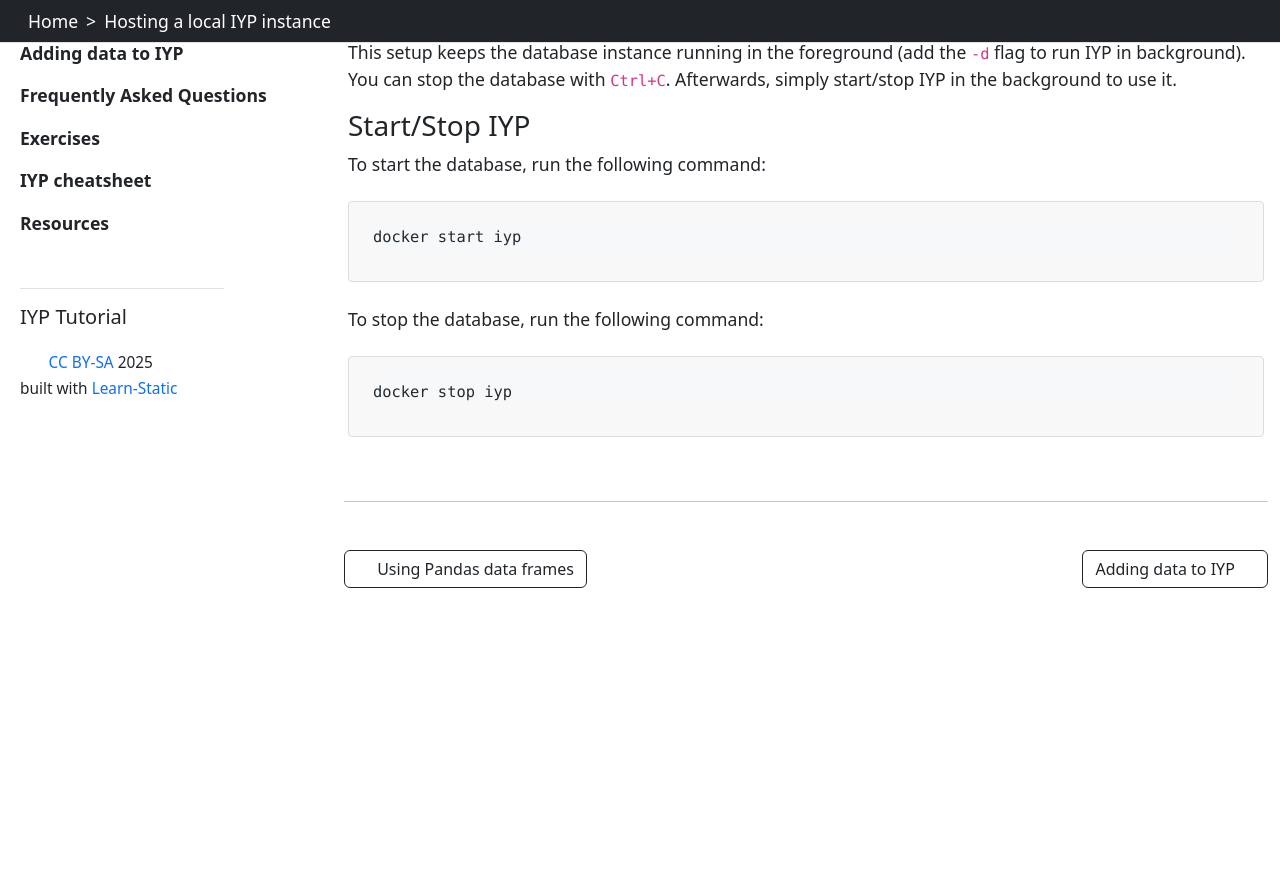
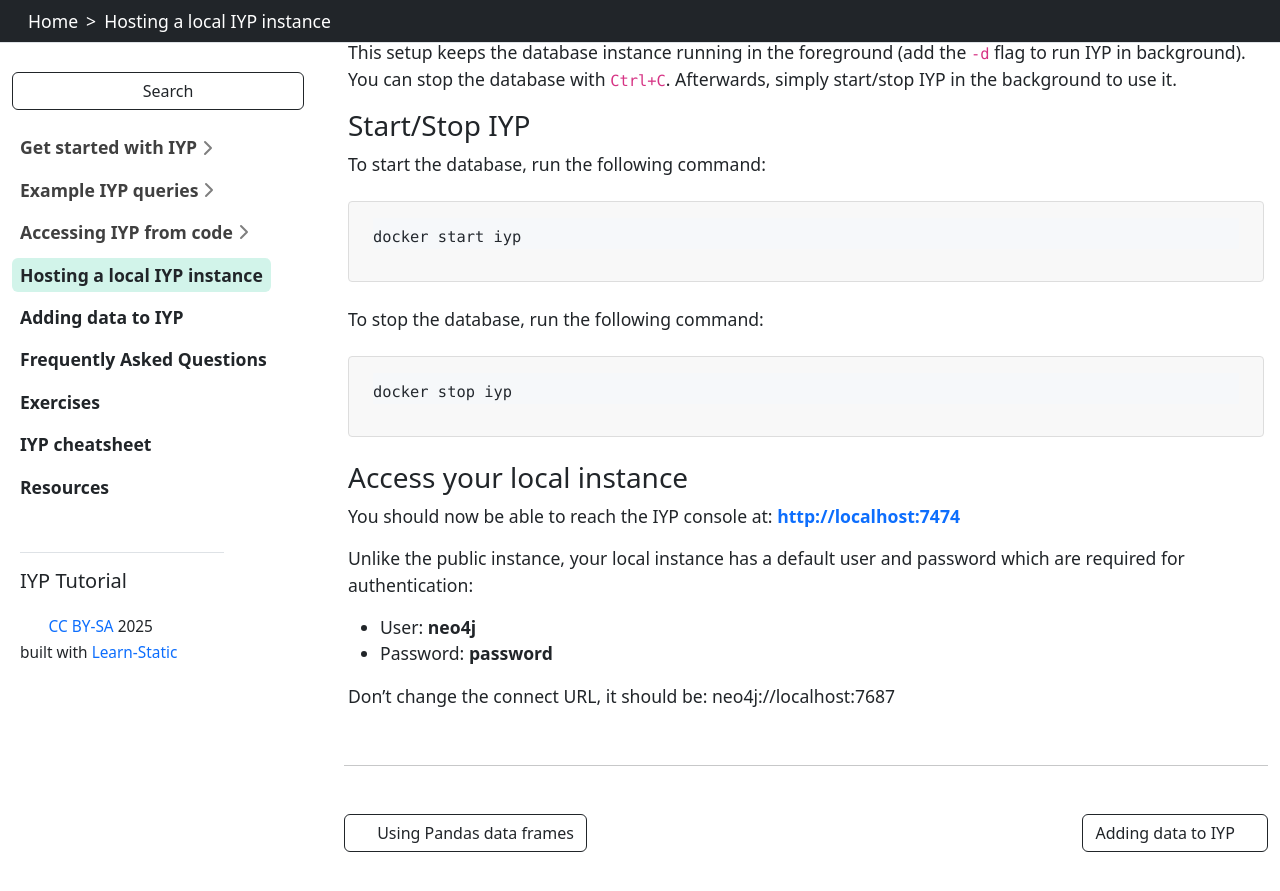
Before and after one commit to InternetHealthReport/iyp-tutorial, a Jekyll site: the page built from content/local-instance.md, in a window 1280 px wide and 900 px high, scrolled down 2996 px. Shown: the top 891 px of the window. Built offline with Jekyll 4.4.1, drawn with Linux system fonts in a browser that asks for light colours; before the commit the page ends 3632 px from its top, so only the background shows below that.

Commit message:
Add default username and password for the local instance

````diff
--- a/content/local-instance.md
+++ b/content/local-instance.md
@@ -118,3 +118,16 @@ To stop the database, run the following command:
 ``` bash
 docker stop iyp
 ```
+
+
+### Access your local instance
+
+You should now be able to reach the IYP console at:
+[**http://localhost:7474**](http://localhost:7474)
+
+Unlike the public instance, your local instance has a default user and
+password which are required for authentication:
+- User: **neo4j**
+- Password: **password**
+
+Don't change the connect URL, it should be: neo4j://localhost:7687
````
